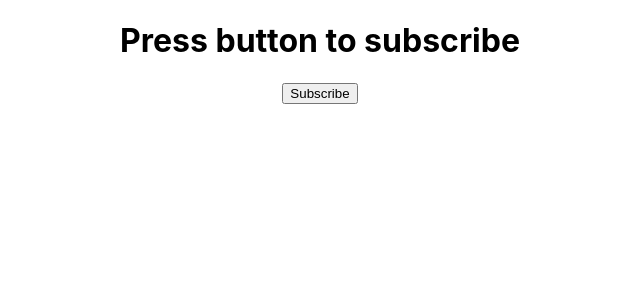
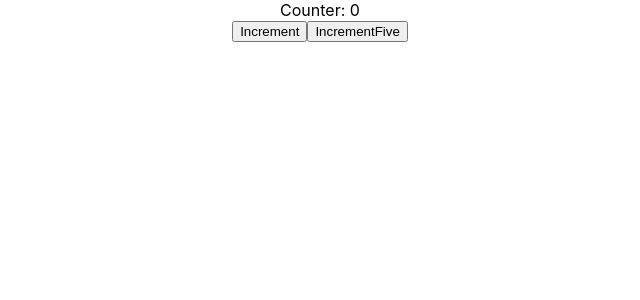
Before and after one commit to bavShehata/brushing-on-react, a React (Create React App) app in the folder hello-world/: page / in a window 1280 px wide. Shown: the top 300 px of the page, without its empty margins (320-960 px from the left). Built offline with nearby package versions, Linux system fonts and the light colour scheme.

Commit message:
setState

```diff
--- a/hello-world/src/App.js
+++ b/hello-world/src/App.js
@@ -4,11 +4,13 @@ import Greet from "./components/Greet";
 import Welcome from "./components/Welcome";
 import Hello from "./components/Hello";
 import Message from "./components/Message";
+import Counter from "./components/ Counter";
 
 function App() {
   return (
     <div className="App">
-      <Message />
+      <Counter />
+      {/* <Message /> */}
       {/* <Greet name="Bavly">
         <h2>This is children props</h2>
       </Greet>
--- /dev/null
+++ b/hello-world/src/components/ Counter.js
@@ -0,0 +1,56 @@
+import React, { Component } from "react";
+
+class Counter extends Component {
+  constructor(props) {
+    super(props);
+
+    this.state = {
+      count: 0,
+    };
+  }
+  //   increment() {
+  //     this.setState(
+  //       {
+  //         count: this.state.count + 1,
+  //       },
+  //       () => {
+  //         console.log(`Callback value ${this.state.count}`);
+  //       }
+  //     );
+  //   }
+  increment() {
+    this.setState((prevState) => ({
+      count: prevState.count + 1,
+    }));
+  }
+  incrementFive() {
+    this.increment();
+    this.increment();
+    this.increment();
+    this.increment();
+    this.increment();
+  }
+  render() {
+    return (
+      <>
+        <div> Counter: {this.state.count}</div>
+        <button
+          onClick={(e) => {
+            this.increment();
+          }}
+        >
+          Increment
+        </button>
+        <button
+          onClick={(e) => {
+            this.incrementFive();
+          }}
+        >
+          IncrementFive
+        </button>
+      </>
+    );
+  }
+}
+
+export default Counter;
```
